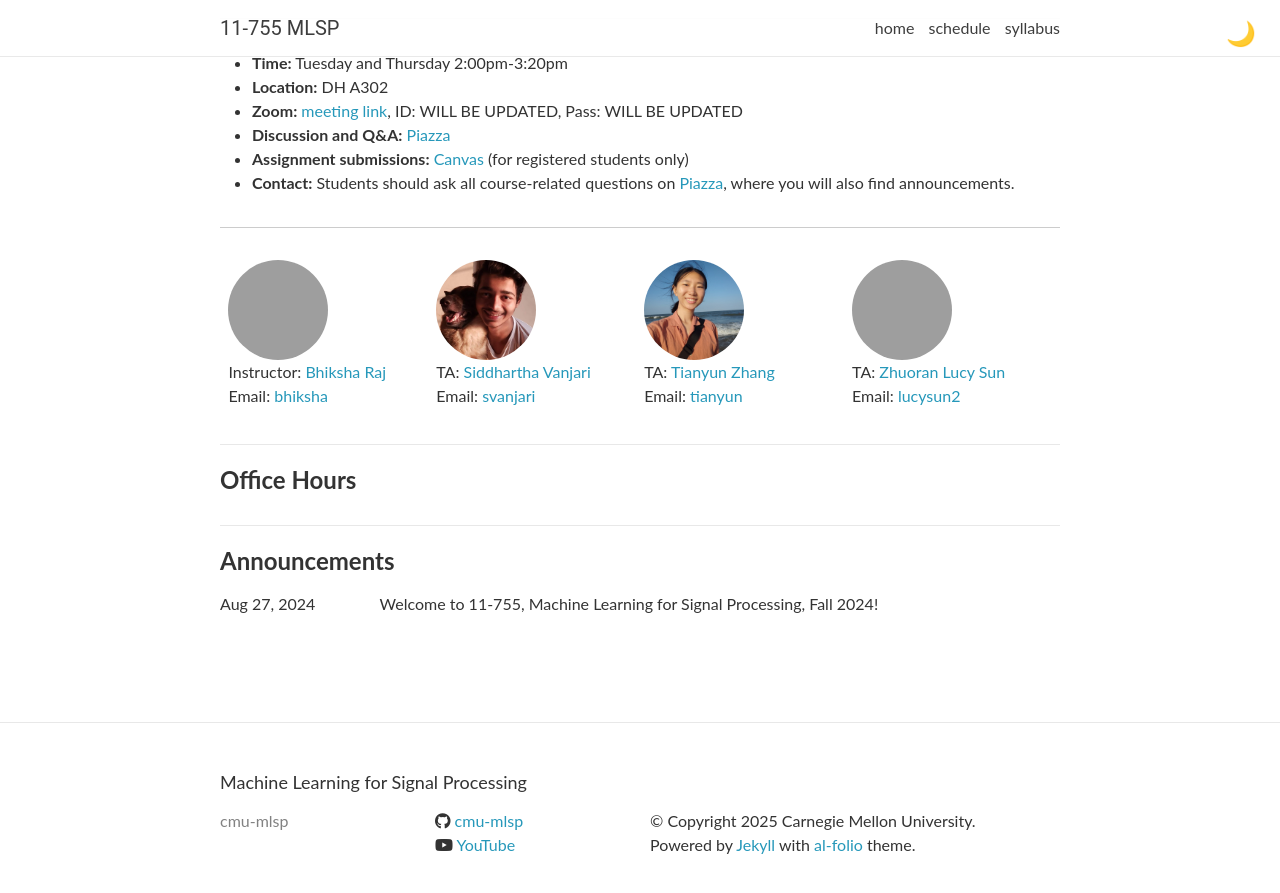
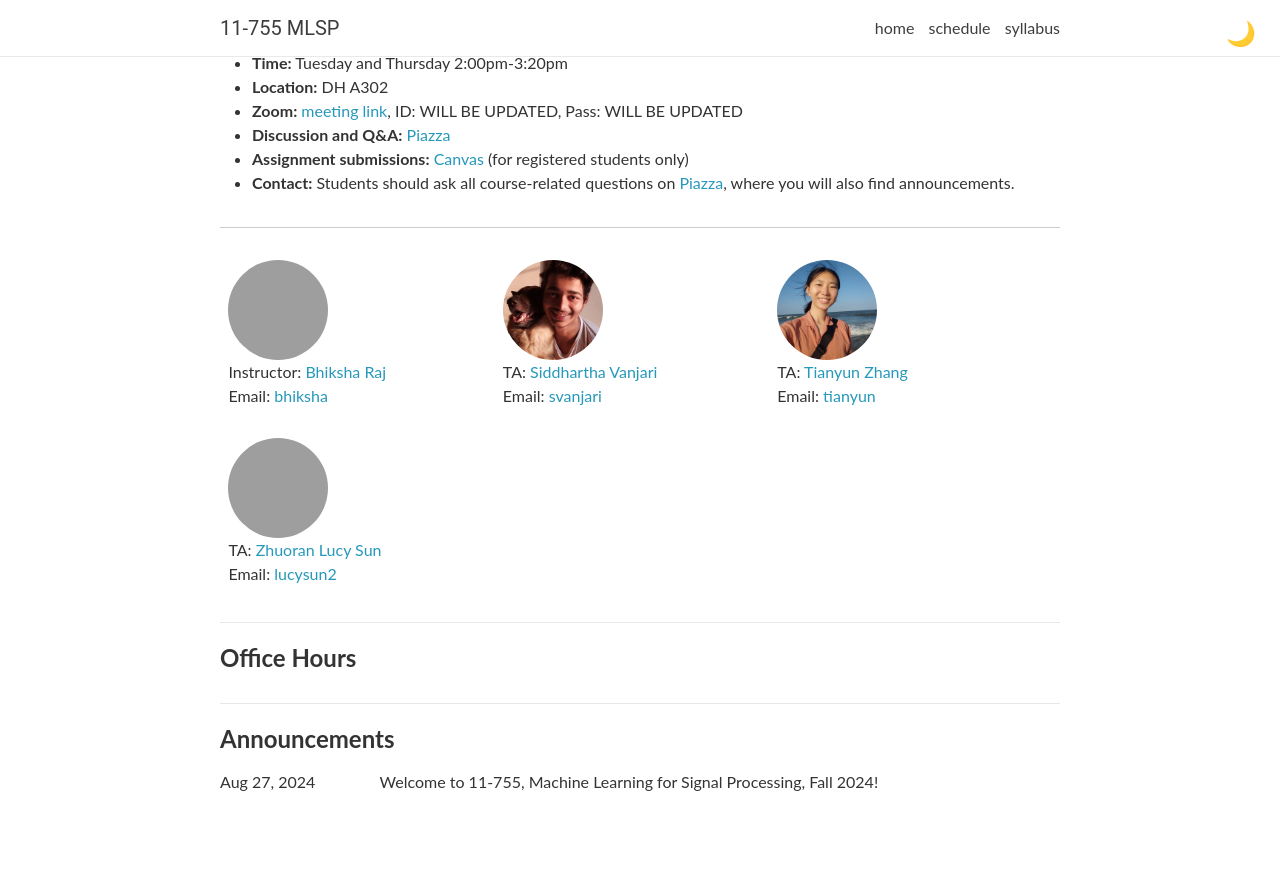
Before and after one commit to cmu-mlsp/mlspcourse, a Jekyll site: the page built from index.html, in a window 1280 px wide and 900 px high, scrolled down 471 px. Shown: the top 893 px of the window. Built offline with Jekyll 4.4.1, drawn with Linux system fonts in a browser that asks for light colours; nearby versions of some CDN libraries; the list of posts is cut into pages by our own code; comment, search, counter and statistics services are not loaded; grey boxes are pictures that could not be loaded.

Commit message:
bugs fixed with displaying pics

```diff
--- a/index.html
+++ b/index.html
@@ -30,7 +30,7 @@ title: "11-755 MLSP"
   <!-- Staff  -->
   <div class="instructors clearfix">
 
-  <div class="instructor-profile-four-col">
+  <div class="instructor-profile-three-col">
     <a href="https://engineering.cmu.edu/directory/bios/ramakrishnan-bhiksha-raj.html" target="_blank"><img src="assets/img/bhiksha2-modified.png" /></a>
     <ul class="instructor-info">
       <li><span>Instructor:</span> <a href="https://engineering.cmu.edu/directory/bios/ramakrishnan-bhiksha-raj.html" target="_blank">Bhiksha Raj</a></li>
@@ -38,7 +38,7 @@ title: "11-755 MLSP"
     </ul>
   </div>
 
-  <div class="instructor-profile-four-col">
+  <div class="instructor-profile-three-col">
 
     <a href="https://www.linkedin.com/in/siddhartha-vanjari/" target="_blank"><img src="assets/img/Scotch.jpeg" /></a>
     <ul class="instructor-info">
@@ -47,7 +47,7 @@ title: "11-755 MLSP"
     </ul>
   </div>
 
-  <div class="instructor-profile-four-col">
+  <div class="instructor-profile-three-col">
 
     <a href="https://www.linkedin.com/in/tianyun-zhang/" target="_blank"><img src="assets/img/Tianyun.jpg" /></a>
     <ul class="instructor-info">
@@ -56,7 +56,13 @@ title: "11-755 MLSP"
     </ul>
   </div>
 
-  <div class="instructor-profile-four-col">
+  </div>
+
+  <br><br>
+
+  <div class="instructors clearfix">
+
+  <div class="instructor-profile-three-col">
 
     <a href="https://lucys-99.github.io/" target="_blank"><img src="assets/img/Lucy.png" /></a>
     <ul class="instructor-info">
```
Also changed, not shown: 1 other file.
